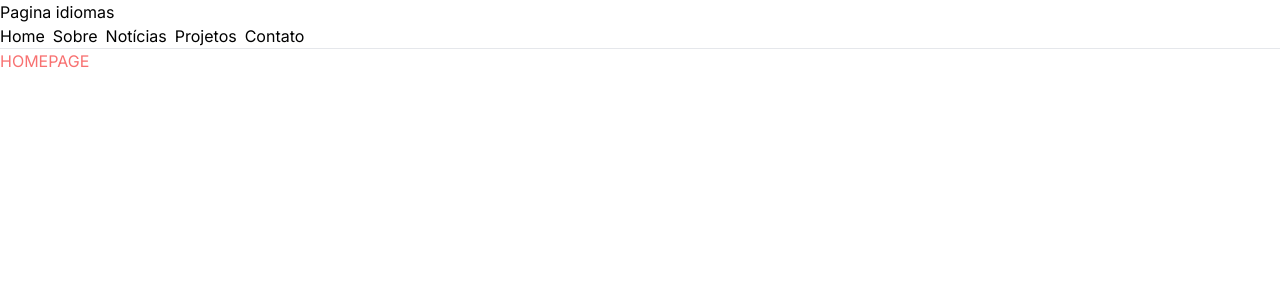
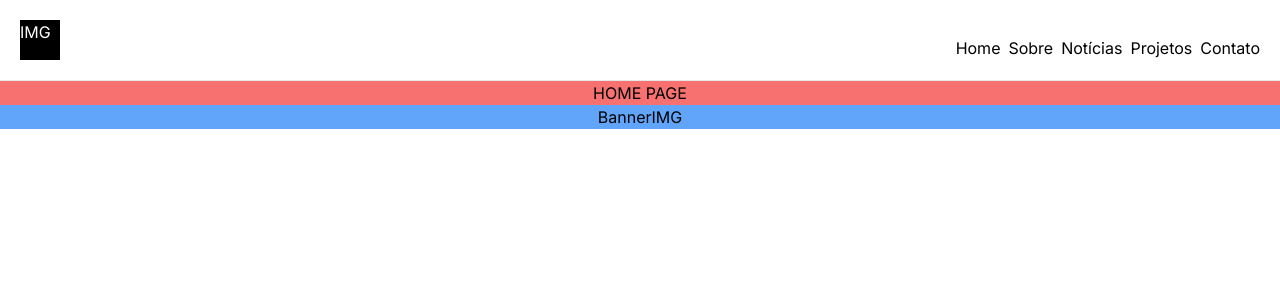
Before and after one commit to miguelamaral254/rnpidiomas, a Next.js app in the folder rnp-idiomas/: page / in a window 1280 px wide. Shown: the top 300 px of the page. Built offline with nearby package versions, Linux system fonts and the light colour scheme.

Commit message:
create nav component

```diff
--- /dev/null
+++ b/rnp-idiomas/app/components/Navbar.tsx
@@ -0,0 +1,32 @@
+import React from 'react'
+import Link from "next/link";
+
+export default function Navbar() {
+  return <>
+
+  <div className="w-full flex justify-between align-middle items-end p-5 ">
+          <div className="w-10 h-10 bg-black"><p className="text-white">IMG</p></div>
+          <nav>
+            <ul className="flex gap-2">
+              <li className=" hover:text-blue-400">
+                <Link href="/">Home</Link>
+              </li>
+              <li className=" hover:text-blue-400">
+                <Link href="/about">Sobre</Link>
+              </li>
+              <li className=" hover:text-blue-400">
+                <Link href="/news">Notícias</Link>
+              </li>
+              <li className=" hover:text-blue-400">
+                <Link href="projects">Projetos</Link>
+              </li>
+              <li className=" hover:text-blue-400">
+                <Link href="contact">Contato</Link>
+              </li>
+            </ul>
+          </nav>
+        </div>
+        <hr />
+
+  </>
+}
--- a/rnp-idiomas/app/globals.css
+++ b/rnp-idiomas/app/globals.css
@@ -6,6 +6,7 @@
   --foreground-rgb: 0, 0, 0;
   --background-start-rgb: 214, 219, 220;
   --background-end-rgb: 255, 255, 255;
+
 }
 
 @media (prefers-color-scheme: dark) {
--- a/rnp-idiomas/app/layout.tsx
+++ b/rnp-idiomas/app/layout.tsx
@@ -1,35 +1,27 @@
-import './globals.css'
-import type { Metadata } from 'next'
-import { Inter } from 'next/font/google'
-import Link from 'next/link'
+import "./globals.css";
+import type { Metadata } from "next";
+import { Inter } from "next/font/google";
+import Navbar from "./components/Navbar";
 
-const inter = Inter({ subsets: ['latin'] })
+
+const inter = Inter({ subsets: ["latin"] });
 
 export const metadata: Metadata = {
-  title: 'Create Next App',
-  description: 'Generated by create next app',
-}
+  title: "Create Next App",
+  description: "Generated by create next app",
+};
 
 export default function RootLayout({
   children,
 }: {
-  children: React.ReactNode
+  children: React.ReactNode;
 }) {
   return (
     <html lang="en">
       <body className={inter.className}>
-        <h1>Pagina idiomas</h1>
-        <nav >
-          <ul className= "flex gap-2">
-            <li><Link href="/">Home</Link></li>
-            <li><Link href="/about">Sobre</Link></li>
-            <li><Link href="/news">Notícias</Link></li>
-            <li><Link href="projects">Projetos</Link></li>
-            <li><Link href="contact">Contato</Link></li>
-          </ul>
-        </nav>
-        <hr />
-        {children}</body>
+        <Navbar/>
+        {children}
+      </body>
     </html>
-  )
+  );
 }
--- a/rnp-idiomas/app/page.tsx
+++ b/rnp-idiomas/app/page.tsx
@@ -1,9 +1,19 @@
-import Image from 'next/image'
+
 
 export default function Home() {
-  return(
-    <div>
-      <h1 className='text-red-400'>HOMEPAGE</h1>
+  return <>
+  <div className='w-full h-full'>
+    <div className="w-full flex justify-center bg-red-400">
+      <h1>HOME PAGE</h1>
     </div>
-  )
+    <section className="w-full flex justify-center bg-blue-400">
+      <div className="flex">
+        <h1>Banner</h1>
+        <div className="">IMG</div>
+      </div>
+
+
+    </section>
+  </div>
+  </>
 }
```
